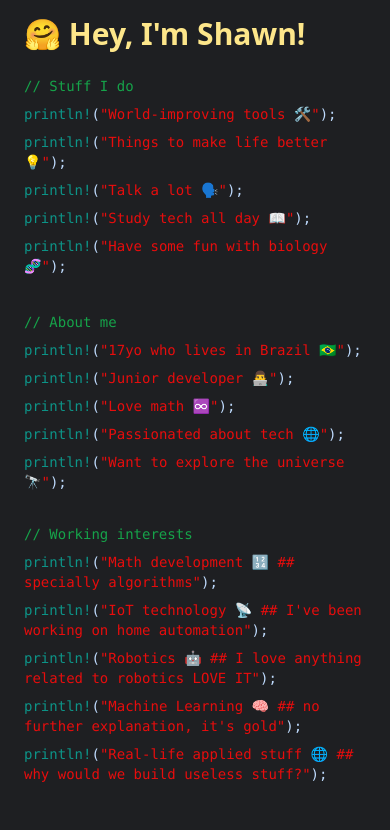
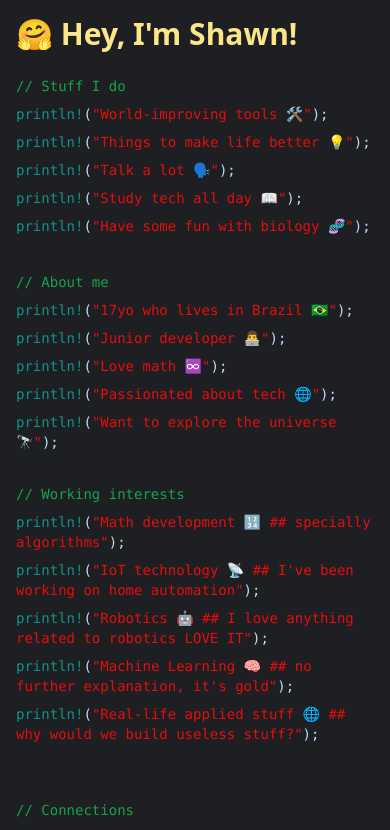
Before and after one commit to ShawnNectar/portfolio-v1, a Vue app: page / in a window 390 px wide. Shown: the top 830 px of the page. Built offline with nearby package versions, Linux system fonts and the light colour scheme.

Commit message:
[Minor] A test mobile prodc

```diff
--- a/src/App.vue
+++ b/src/App.vue
@@ -8,7 +8,7 @@ import Brazil from "@/components/Brazil.vue";
 </script>
 
 <template>
-    <div class="px-6 py-4 md:px-10">
+    <div class="px-4 py-4 md:px-10">
         <h1 class="text-3xl font-semibold pb-4 md:text-5xl md:pb-5 text-amber-200">🤗 Hey, I'm Shawn!</h1>
         <div class="md:flex md:flex-wrap">
             <div class="md:w-1/2 mb-4">
```
